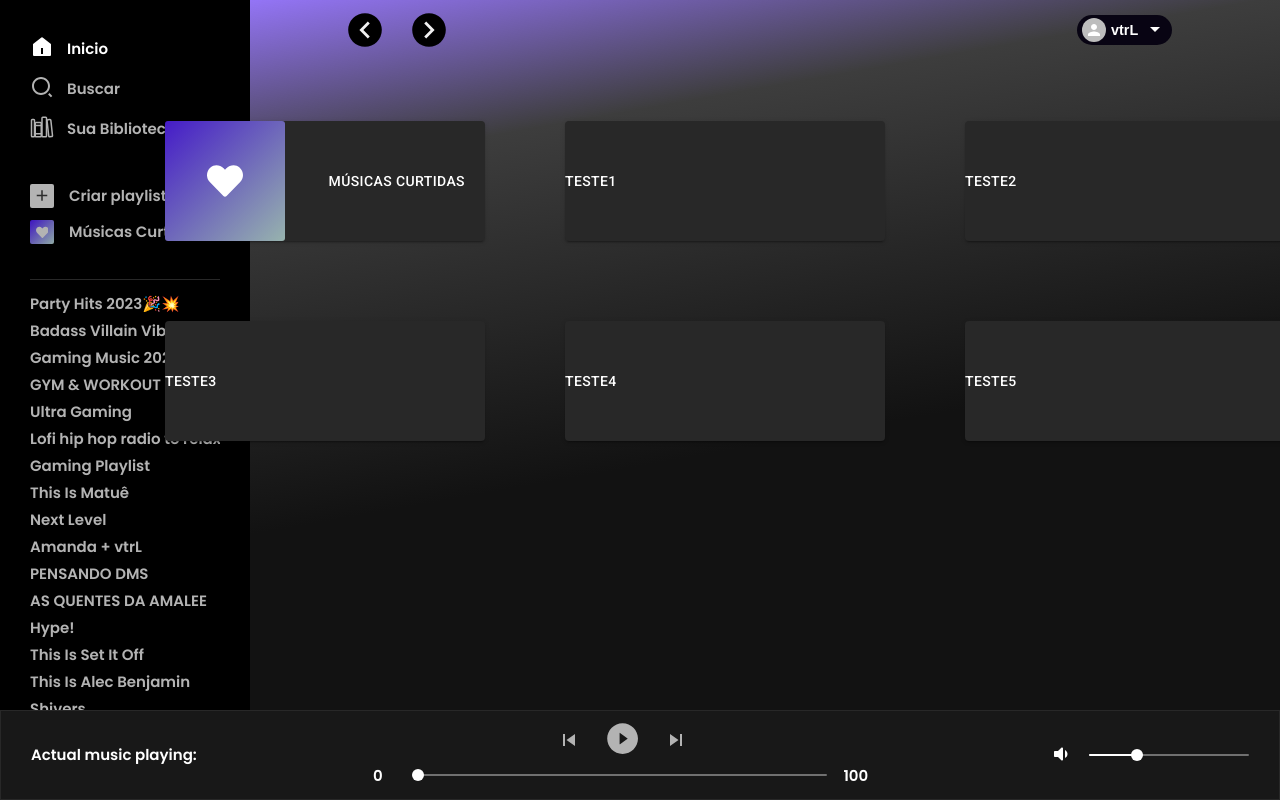
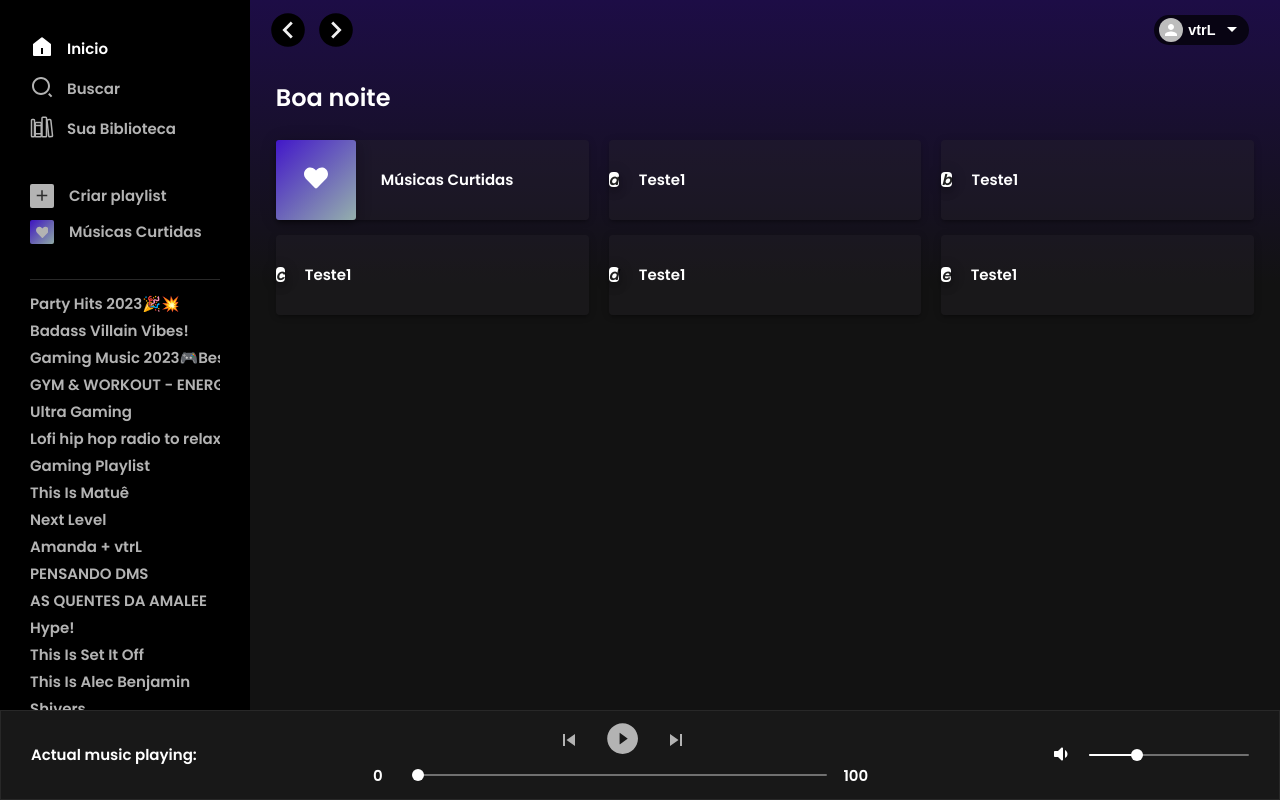
Before and after one commit to ivtrL/Spotify-Clone-Project, a React (Vite) app: page / in a window 1280 px wide. Built offline with nearby package versions, Linux system fonts and the light colour scheme.

Commit message:
Home buttons design

```diff
--- a/src/components/Home.jsx
+++ b/src/components/Home.jsx
@@ -1,31 +1,48 @@
 import React from "react";
 import "../css/Home.css";
 import Button from "@mui/material/Button";
+import Paper from "@mui/material/Paper";
 import { FaHeart } from "react-icons/fa";
 
 const Home = () => {
+  const icons = ["a", "b", "c", "d", "e"];
+
   return (
     <div className="home">
       <div className="home-container">
-        <Button variant="contained" className="button">
-        <i className='icon-heart'><FaHeart/></i>
-          <span className="button-text">Músicas Curtidas</span>
-        </Button>
-        <Button variant="contained" className="button">
-          Teste1
-        </Button>
-        <Button variant="contained" className="button">
-          Teste2
-        </Button>
-        <Button variant="contained" className="button">
-          Teste3
-        </Button>
-        <Button variant="contained" className="button">
-          Teste4
-        </Button>
-        <Button variant="contained" className="button">
-          Teste5
-        </Button>
+        <p> Boa noite</p>
+        <div className="home-main">
+          <div className="home-main-buttons">
+            <Paper elevation={3} className="button">
+              <Paper elevation={6} className="icon-heart">
+                <i>
+                  <FaHeart />
+                </i>
+              </Paper>
+              <span className="button-text">Músicas Curtidas</span>
+              {/* <Paper>
+                <i>
+                  </>
+                </i>
+              </Paper> */}
+            </Paper>
+            {icons.map((item) => {
+              return (
+                <Paper elevation={3} className="button">
+                  <Paper elevation={6} className="icon">
+                    <i>{item}</i>
+                  </Paper>
+                  <span className="button-text">Teste1</span>
+                  {/* <Paper>
+                <i>
+                  </>
+                </i>
+              </Paper> */}
+                </Paper>
+              );
+            })}
+          </div>
+        </div>
       </div>
     </div>
   );
--- a/src/components/Profile.jsx
+++ b/src/components/Profile.jsx
@@ -30,7 +30,7 @@ const Profile = () => {
   return (
     <div className="profile-nav">
       <div className="profile-nav-container">
-        <Stack className="buttons" spacing={5} direction='row'>
+        <Stack className="buttons" spacing={3} direction='row'>
           <a href="#" className="nav-before">
             <Tooltip title='Voltar'>
             <NavigateBeforeIcon/>
--- a/src/css/Home.css
+++ b/src/css/Home.css
@@ -2,12 +2,7 @@
   position: absolute;
   top: 0;
   right: 0;
-  background: linear-gradient(
-    -10deg,
-    rgba(18, 18, 18, 1) 0% 40%,
-    rgba(61, 61, 61, 1) 80%,
-    rgba(76, 24, 240, 0.6) 100%
-  );
+  background: linear-gradient(to top, #121212 0% 60%, #1d0d46 100%);
   height: calc(100vh - 90px);
   width: calc(100vw - 250px);
   display: flex;
@@ -17,31 +12,60 @@
 
 .home-container {
   position: relative;
-  display: grid;
   align-items: start;
-  justify-content: center;
-  grid-template-columns: repeat(3, 400px);
-  grid-template-rows: repeat(2, 200px);
-  width: 90%;
-  height: calc(80% - 100px);
+  justify-content: start;
+  width: 95%;
+  height: calc(90% - 100px);
   margin: auto;
   z-index: 1;
 }
 
-.home-container .button {
-  padding: 0;
-  justify-content: space-between;
-  background-color: #282828;
-  width: 320px;
-  height: 120px;
+.home-container p {
+  position: relative;
+  font-size: 1.5rem;
 }
 
-.home-container .button:hover {
-  background-color: #3d3d3d;
+.home-main {
+  position: relative;
+  margin: 30px 0;
+  width: 100%;
+  height: fit-content;
+}
+
+.home-main-buttons {
+  display: grid;
+  row-gap: 15px;
+  column-gap: 20px;
+}
+
+@media screen and (max-width: 1177px) {
+  .home-main-buttons {
+    grid-template-columns: repeat(2, 1fr);
+  }
+}
+
+@media screen and (min-width: 1178px) {
+  .home-main-buttons {
+    grid-template-columns: repeat(3, 1fr);
+  }
+}
+
+.home-main .button {
+  display: flex;
+  padding: 0;
+  align-items: center;
+  justify-content: flex-start;
+  background-color: rgba(43, 42, 46, 0.3);
+  width: 100%;
+  height: 80px;
+}
+
+.home-main .button:hover {
+  background-color: rgba(66, 66, 66, 0.6);
   transition: all ease 0.6s;
 }
 
-.home-container .button .icon-heart {
+.home-main .button .icon-heart {
   display: flex;
   color: var(--text-color);
   background: linear-gradient(
@@ -51,34 +75,16 @@
   );
   transition: all ease 0.6s;
   padding: 3px;
-  width: 120px;
-  height: 120px;
+  width: 80px;
+  height: 80px;
   justify-content: center;
   align-items: center;
   margin-right: 5px;
   border-radius: 3px;
-  font-size: 2.25rem;
+  font-size: 1.5rem;
 }
 
-.home-container .button:hover .icon-heart {
-  display: flex;
-  color: var(--text-color);
-  background: linear-gradient(
-    to left top,
-    rgba(179, 214, 207, 1),
-    rgba(76, 24, 240, 1)
-  );
-  transition: all ease 0.6s;
-  padding: 3px;
-  width: 120px;
-  height: 120px;
-  justify-content: center;
-  align-items: center;
-  margin-right: 5px;
-  border-radius: 3px;
-  font-size: 2.25rem;
+.home-main .button .button-text {
+  margin-left: 20px;
+  color: white;
 }
-
-.home-container .button .button-text {
-  margin-right: 20px;
-}
--- a/src/css/ProfileNav.css
+++ b/src/css/ProfileNav.css
@@ -12,7 +12,7 @@
 }
 
 .profile-nav-container {
-  width: 80%;
+  width: 95%;
   height: 100%;
   display: inherit;
   align-items: center;
```
